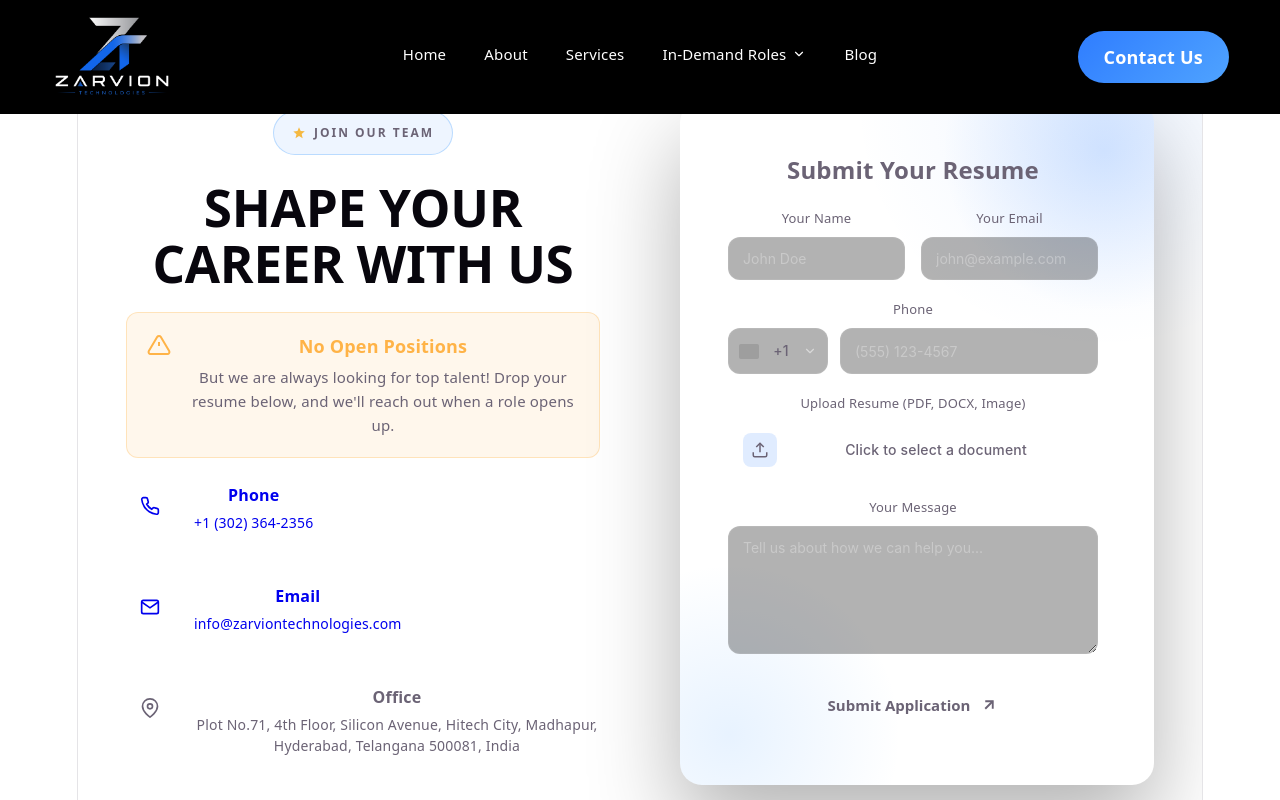
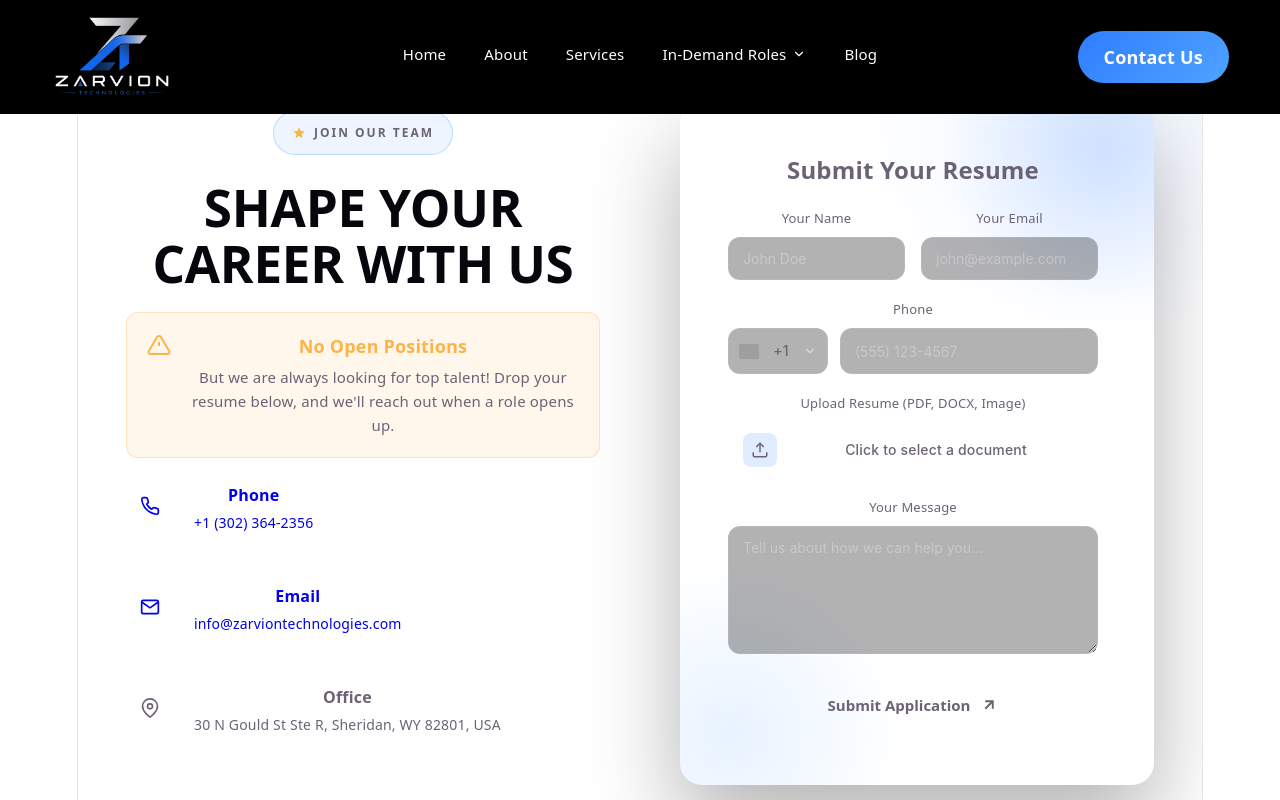
Before and after one commit to aviralshukla2612-png/Zarvion-Technologies, a React (Vite) app in the folder frontend/: page /careers in a window 1280 px wide. Shown: the top 800 px of the page. Built offline with nearby package versions, Linux system fonts and the light colour scheme; grey boxes are pictures that could not be loaded; the HTML template or start-up script is replaced by a standard one.

Commit message:
content: update office address to Sheridan, WY

```diff
--- a/frontend/src/components/Careers/Careers.jsx
+++ b/frontend/src/components/Careers/Careers.jsx
@@ -12,7 +12,7 @@
   { code: '+971', iso: 'ae' },
 ];
 
-const OFFICE_ADDRESS = 'Plot No.71, 4th Floor, Silicon Avenue, Hitech City, Madhapur, Hyderabad, Telangana 500081, India';
+const OFFICE_ADDRESS = '30 N Gould St Ste R, Sheridan, WY 82801, USA';
 const MAP_URL = `https://www.google.com/maps/search/?api=1&query=${encodeURIComponent(OFFICE_ADDRESS)}`;
 const APPLE_MAP_URL = `http://maps.apple.com/?q=${encodeURIComponent(OFFICE_ADDRESS)}`;
 const PHONE_DISPLAY = '+1 (302) 364-2356';
--- a/frontend/src/components/Contact/Contact.jsx
+++ b/frontend/src/components/Contact/Contact.jsx
@@ -11,7 +11,7 @@
   { code: '+971', iso: 'ae' },
 ];
 
-const OFFICE_ADDRESS = 'Plot No.71, 4th Floor, Silicon Avenue, Hitech City, Madhapur, Hyderabad, Telangana 500081, India';
+const OFFICE_ADDRESS = '30 N Gould St Ste R, Sheridan, WY 82801, USA';
 const MAP_URL = `https://www.google.com/maps/search/?api=1&query=${encodeURIComponent(OFFICE_ADDRESS)}`;
 const APPLE_MAP_URL = `http://maps.apple.com/?q=${encodeURIComponent(OFFICE_ADDRESS)}`;
 const PHONE_DISPLAY = '+1 (302) 364-2356';
```
